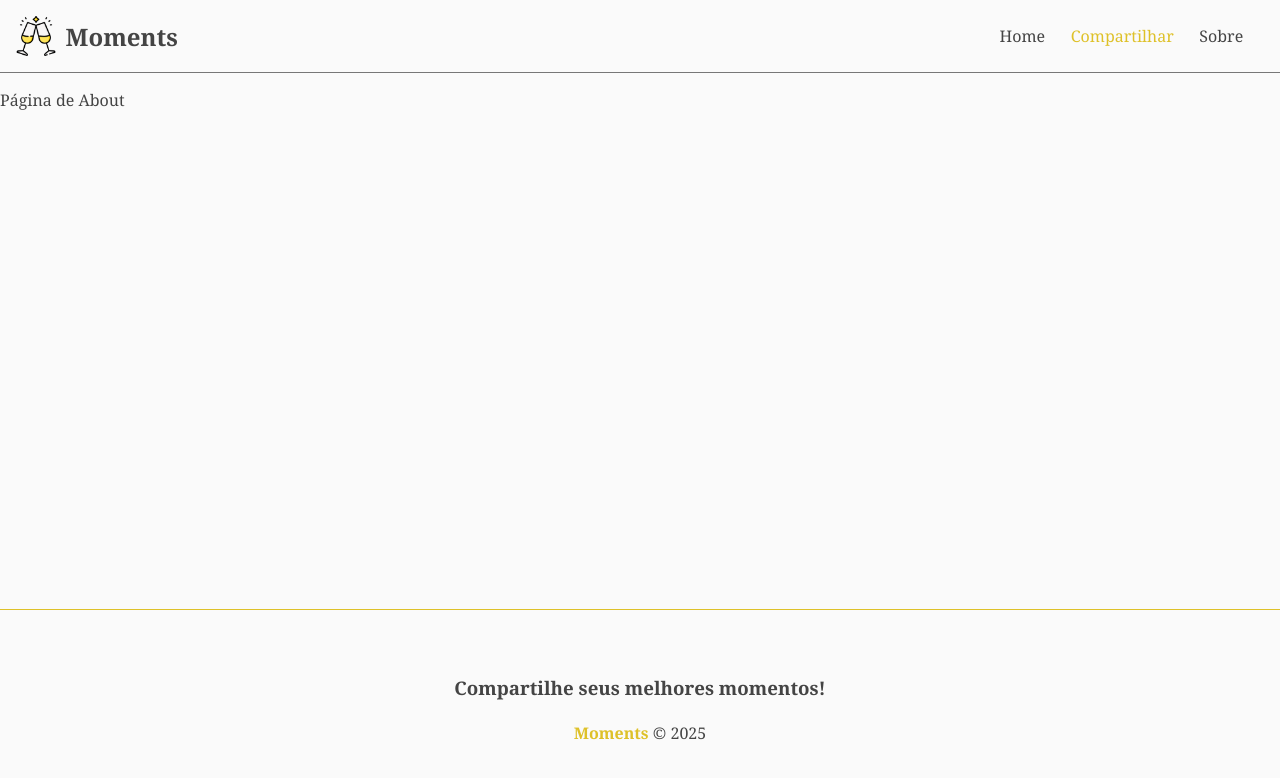
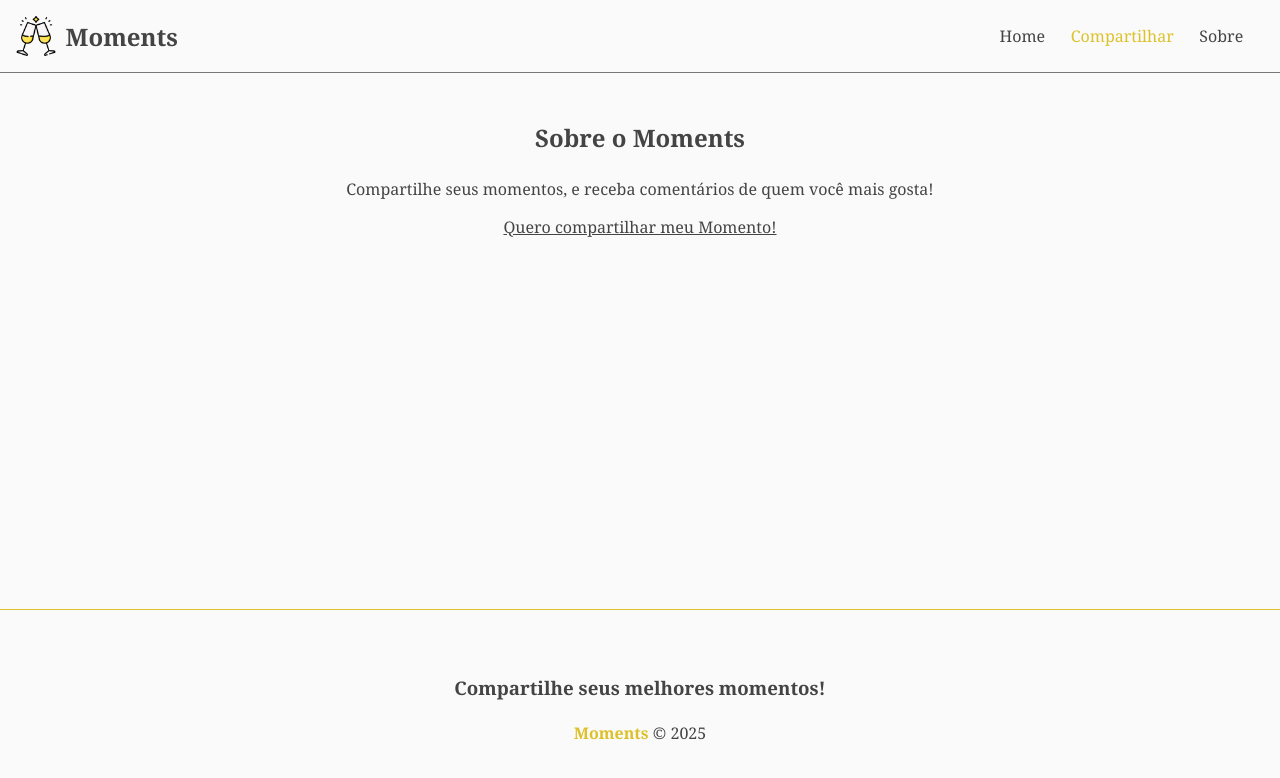
Before and after one commit to Glauber-GuimaFerr/projeto-moments, an Angular app: page /about in a window 1280 px wide. Shown: the top 778 px of the page. Built offline with nearby package versions, Linux system fonts and the light colour scheme.

Commit message:
Conteúdo da caixa de mensagens
Finalização das funções de passagem de texto para a caixa de mensagem personalizada

```diff
--- a/src/app/components/messages/messages.component.html
+++ b/src/app/components/messages/messages.component.html
@@ -1,7 +1,7 @@
 <div class="message" *ngIf="messagesService.message">
     <div class="message-header">
         <h2>Mensagem do Sistema:</h2>
-        <button class="clear">
+        <button class="clear" (click)="messagesService.clear()">
             <fa-icon [icon]="faTimes"></fa-icon>
         </button>
     </div>
--- a/src/app/components/pages/about/about.component.css
+++ b/src/app/components/pages/about/about.component.css
@@ -0,0 +1,15 @@
+.about {
+    display: flex;
+    flex-direction: column;
+    align-items: center;
+    justify-content: center;
+    padding: 2em;
+}
+
+h2, p {
+    margin-bottom: 1em;
+}
+
+.about a {
+    text-decoration: underline;
+}
--- a/src/app/components/pages/about/about.component.html
+++ b/src/app/components/pages/about/about.component.html
@@ -1 +1,5 @@
-<p>Página de About</p>
+<div class="about">
+    <h2>Sobre o Moments</h2>
+    <p>Compartilhe seus momentos, e receba comentários de quem você mais gosta!</p>
+    <a routerLink="/moments/new">Quero compartilhar meu Momento!</a>
+</div>
--- a/src/app/components/pages/new-moment/new-moment.component.ts
+++ b/src/app/components/pages/new-moment/new-moment.component.ts
@@ -1,8 +1,10 @@
 import { Component } from '@angular/core';
+import { Router } from '@angular/router';
 
 import { Moment } from '../../../Moment';
 
 import { MomentService } from '../../../services/moment.service';
+import { MessagesService } from '../../../services/messages.service';
 
 @Component({
   selector: 'app-new-moment',
@@ -13,11 +15,14 @@
 export class NewMomentComponent {
   btnText = 'Compartilhar';
 
-  constructor(private momentService: MomentService) { }
+  constructor(
+    private momentService: MomentService,
+    private messagesService: MessagesService,
+    private router: Router
+  ) { }
 
   async createHandler(moment: Moment) {
     const formData = new FormData();
-
     formData.append('title', moment.title);
     formData.append('description', moment.description);
 
@@ -25,11 +30,9 @@
       formData.append('image', moment.image);
     }
 
-    // todo
     await this.momentService.createMoment(formData).subscribe();
 
-    // exibir msg
-
-    // redirect
+    this.messagesService.add('Momento adicionado com sucesso!')
+    this.router.navigate(['/'])
   }
 }
--- a/src/app/services/messages.service.ts
+++ b/src/app/services/messages.service.ts
@@ -7,4 +7,15 @@
   message: string = '';
 
   constructor() { }
+
+  add(message: string) {
+    this.message = message;
+    setTimeout(() => {
+      this.clear()
+    }, 4000)
+  }
+
+  clear() {
+    this.message = ''
+  }
 }
```
Also changed, not shown: 3 other files (tests, documents, lock files or other folders).
